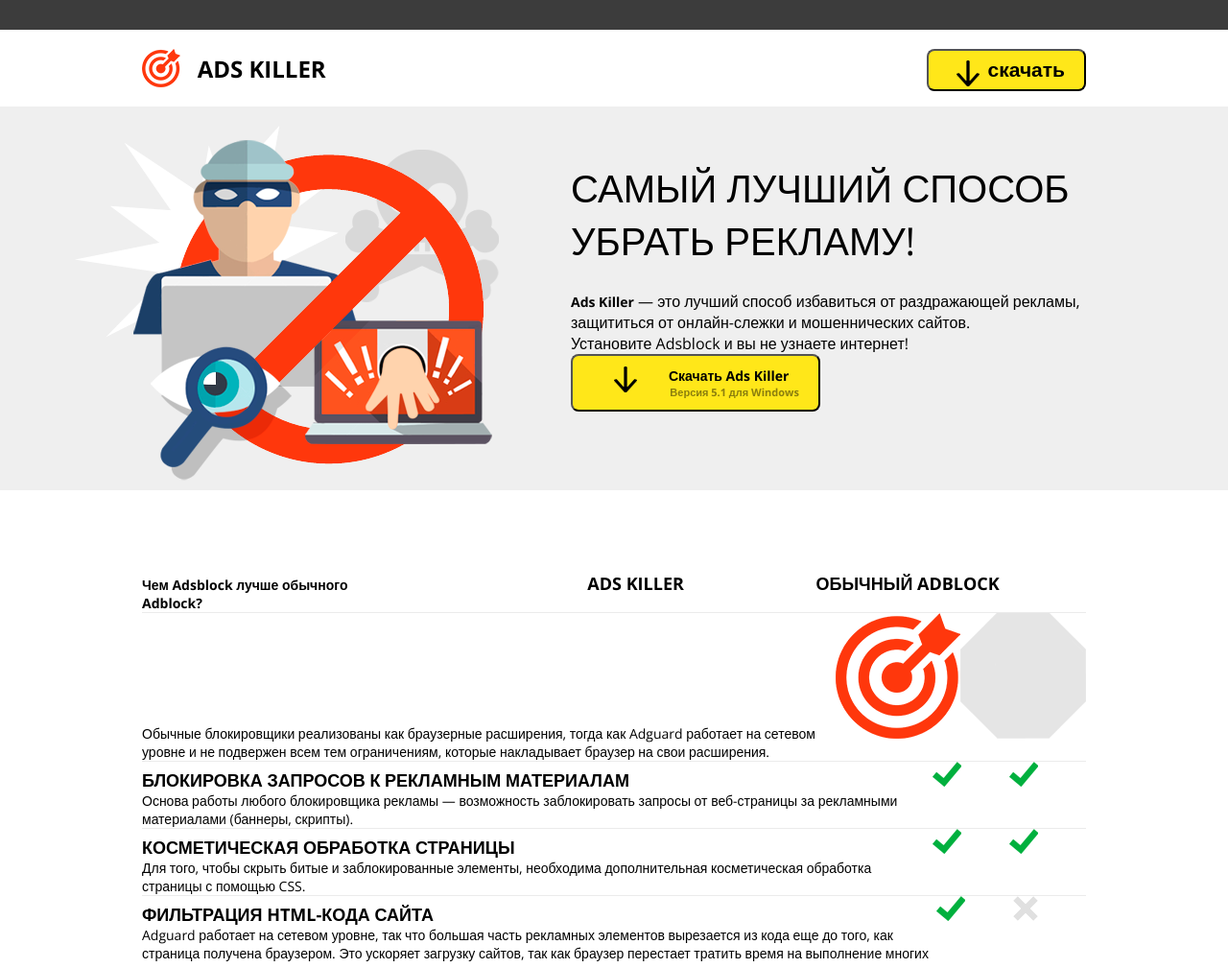
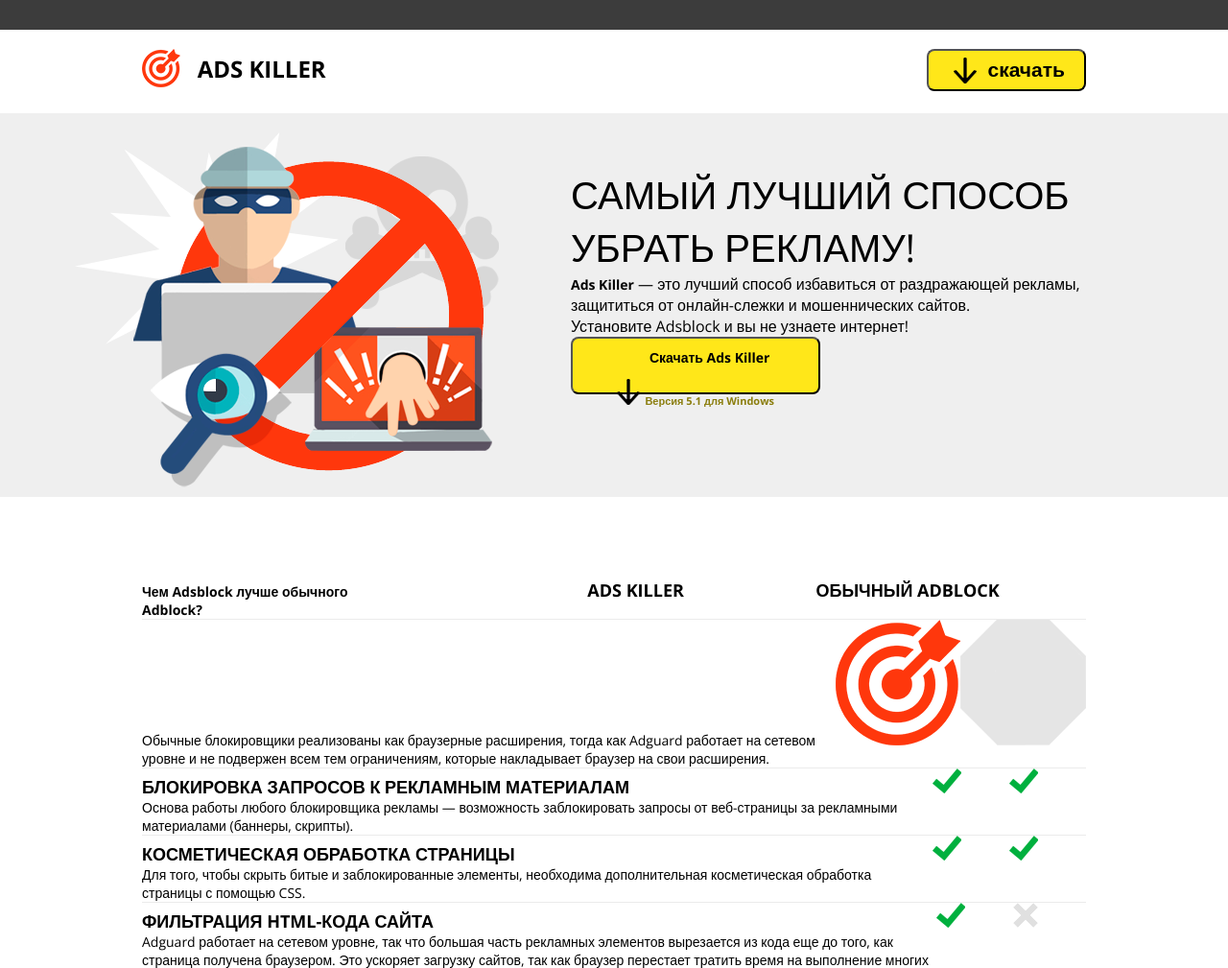
Before and after one commit to clift26/clift26.github.io, a plain HTML site: page ads-killer/index.html in a window 1280 px wide. Shown: the top 1009 px of the page at 96% size. Drawn offline with nearby package versions, Linux system fonts and the light colour scheme.

Commit message:
first-child
banner p fix

```diff
--- a/ads-killer/index.html
+++ b/ads-killer/index.html
@@ -18,12 +18,20 @@
 <!--хэдер-->
         <div class="container">
             <header>
-                <div class="logo"><img src="images/logo.png" alt="logo"></div>
-                <div class="brand">ads killer</div>
+                <div class="logo">
+                    <img src="images/logo.png" alt="logo">
+                </div>
+                <div class="brand">
+                    ads killer
+                </div>
                 <button>
+                    <div>
                         <img src="images/arrow.png" alt="">
+                    </div>
                     <div>
-                        <b>скачать</b>
+
+                            скачать
+
                     </div>
                 </button>
             </header>
@@ -34,7 +42,7 @@
                 <div class="b-img">
                     <img src="images/banner.png" alt="">
                 </div>
-                <div>
+                <div class="info">
                     <h1>
                         Самый лучший способ
                         убрать рекламу!
@@ -46,13 +54,18 @@
                         Установите Adsblock и вы не узнаете интернет!
                     </p>
                     <button>
+                        <div>
                             <img src="images/arrow.png" alt="">
+                        </div>
+                        <div>
                            <div>
                                Скачать Ads Killer
-
+                           </div>
+                           <div>
                                 <p>
                                     Версия 5.1 для Windows
                                 </p>
+                           </div>
                         </div>
                     </button>
                 </div>
@@ -291,8 +304,14 @@
                     Попробуйте Adsblock и у вас не останется никаких сомнений!
                 </p>
                 <button>
+                    <div>
                         <img src="images/arrow.png" alt="">
+                    </div>
+                    <div>
+                        <p>
                             Скачать Ads Killer
+                        </p>
+                    </div>
                 </button>
                 <p>
                     Версия 5.1 для Windows
--- a/ads-killer/style.css
+++ b/ads-killer/style.css
@@ -1,5 +1,6 @@
+/*общее*/
     * {
-    margin: 0;
+        margin: 0 auto;
         padding: 0;
         font-family: 'Open Sans', sans-serif;
         font-size: 14px;
@@ -14,6 +15,11 @@
         margin: 0 auto;
         max-width: 984px;
     }
+button div:nth-child(2) {
+    font-size: 21px;
+}
+/*общее конец*/
+/*хедер*/
     .lang-bar {
         background: #3c3c3c;
         height: 31px;
@@ -28,23 +34,33 @@
         padding-left: 14px;
     }
     header {
-    height: 80px;
-    padding-top: 20px;
+        min-height: 80px;
+        padding: 20px 0;
     }
     header > div {
         display: inline-block;
     }
-header > button {
+    header button {
         float: right;
         width: 166px;
         height: 44px;
     }
-header b {
+    header button div:first-child {
         position: relative;
-    top: -5px;
-    font-weight: 700;
-    font-size: 21px;
+        bottom: 3px;
     }
+    header button  div:nth-child(2) {
+        position: relative;
+        top: -10px;
+        left: 6px;
+    }
+    header::after {
+        content: '';
+        display: table;
+        clear: both;
+    }
+/*хедер конец*/
+/*кнопка скачать*/
     button {
         background: #ffe719;
         padding: 10px 20px;
@@ -53,11 +69,7 @@
         border-radius: 8px 8px;
     }
     button > div {
-    float: right;
-}
-button::after {
-    content: '';
-    clear: both;
+        display: inline-block;
     }
     button:focus {
         outline: none;
@@ -65,8 +77,9 @@
     button img {
         width: 24px;
         height: 27px;
-    text-align: left;
     }
+/*кнопка конец*/
+/*банер*/
     .banner {
         min-height: 400px;
         background: #efefef;
@@ -74,10 +87,14 @@
     }
     .banner .container::after {
         content: '';
+        display: table;
         clear: both;
     }
     .banner .container {
         padding-top: 20px;
+    }
+    .banner .info p:nth-child(1) {
+        padding: 28px 0;
     }
     h1 {
         font-size: 40px;
@@ -95,11 +112,6 @@
     .banner button p {
         font-size: 11px;
         color: #8b7e0e;
-    text-align: left;
-    padding-left: 12px;
-}
-.banner .container  p:nth-child(2) {
-    margin-top: 25px;
     }
     .b-img {
         float: left;
@@ -111,6 +123,8 @@
         content: '';
         clear: both;
     }
+/*банер конец*/
+/*выгоды*/
     .benefits {
         padding-top: 85px;
     }
@@ -139,6 +153,8 @@
     .ads, .adbl {
         padding-right: 50px;
     }
+/*выгоды конец*/
+/*браузеры*/
     .browsers {
         box-sizing: border-box;
         width: 100%;
@@ -151,10 +167,6 @@
         background: #f4f4f4;
         text-decoration: underline;
         font-size: 13px;
-    box-sizing: border-box;
-}
-.browsers > div > div {
-    display: inherit;
         box-sizing: border-box;
     }
     .google, .mozilla, .me, .ie, .ya, .opera {
@@ -190,6 +202,8 @@
     .opera {
         background-position: -148px 0;
     }
+/*браузеры конец*/
+/*футер*/
     footer {
         background: #3c3c3c;
         height: 340px;
@@ -198,3 +212,4 @@
         background: #303030;
         height: 30px;
     }
+/*футер конец*/
```
Lines whose indentation alone changed are shown as unchanged.
